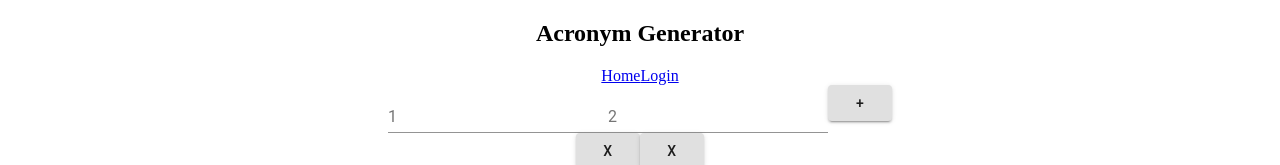
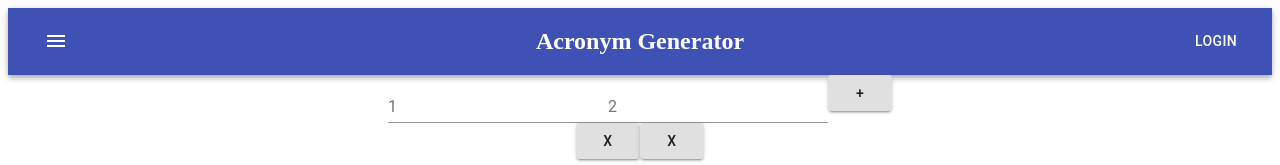
Before and after one commit to berg2043/Acronym-Generator, a React (Create React App) app: page / in a window 1280 px wide. Shown: the top 165 px of the page. Built offline with nearby package versions, Linux system fonts and the light colour scheme; no server answers.

Commit message:
Styled redundantly

```diff
--- a/src/components/Nav/Nav.js
+++ b/src/components/Nav/Nav.js
@@ -1,53 +1,177 @@
 import React from 'react';
 import { useSelector, useDispatch } from 'react-redux';
 import { useHistory } from 'react-router-dom';
+import { AppBar, Toolbar, IconButton, Menu, MenuItem, Typography, makeStyles, Button, Chip, Avatar } from '@material-ui/core';
+import MenuIcon from '@material-ui/icons/Menu';
+import FaceRounded from '@material-ui/icons/Face';
+
+// Material-ui styling
+const useStyles = makeStyles(theme=>({
+  menuButton: {
+      marginRight: theme.spacing(2),
+  },
+  title: {
+    flexGrow: 1,
+  },
+}));
 
 const Nav = () =>{
+  const classes = useStyles();
+  // State for menu button
+  const [anchorEl, setAnchorEl] = React.useState(null);
+  const [anchorE2, setAnchorE2] = React.useState(null);
+
+  // Handles menu opening
+  function handleMenu(event){
+    setAnchorEl(event.currentTarget)
+  }
+  function handleMenu2(event){
+    setAnchorE2(event.currentTarget)
+  }
+
+  // Handles clicking menu button
+  function handleClose(event, path){
+    setAnchorEl(null)
+    setAnchorE2(null)
+    if(path){
+      history.push(path);
+    }
+  }
+
   const user = useSelector(state=>state.username);
   const dispatch = useDispatch();
 
   const history = useHistory();
   return(
     <nav>
-      <h1>Acronym Generator</h1>
-      <a
-      href='/'
+      <AppBar position='static'>
+        <Toolbar>
+          <IconButton
+            onClick={handleMenu}
+            className={classes.menuButton}
+            color='inherit'
+          >
+            <MenuIcon/>
+          </IconButton>
+          <Menu
+            anchorEl={anchorEl}
+            anchorOrigin={{vertical: 'top', horizontal: 'left'}}
+            keepMounted
+            transformOrigin={{vertical: 'top', horizontal: 'left'}}
+            open={Boolean(anchorEl)}
+            onClose={(event)=>handleClose(event)}
+          >
+            <MenuItem
               onClick={
                 event=>{
-          event.preventDefault();
-          history.push('/');
+                  handleClose(event, '/');
                 }
               }
             >
               Home
-      </a>
-      <a
-      href='/favorites'
+            </MenuItem>
+            {
+              user.id?
+                <MenuItem
                   onClick={
                     event=>{
-          event.preventDefault();
-          history.push('/favorites');
+                      handleClose(event, '/favorites');
                     }
                   }
                 >
-        {user.id? 'Favorites':'Login'}
-      </a>
+                  Favorites
+                </MenuItem> :
+                ''
+            }
             {
               user.admin?
-          <a
-            href='/admin'
+                <MenuItem
                   onClick={
                     event=>{
-                event.preventDefault();
-                history.push('/admin');
+                      handleClose(event, '/admin');
                     }
                   }
                 >
                   Admin
-          </a>:
+                </MenuItem> :
                 ''
             }
-      {user.id? <button onClick={() => dispatch({ type: 'LOGOUT' })}>Log Out</button>: null}
+          </Menu>
+          <h1 className={classes.title}>
+            Acronym Generator
+          </h1>
+          {
+            user.id?
+              <>
+                <Chip
+                  avatar={<Avatar><FaceRounded/></Avatar>}
+                  label={user.username}
+                  clickable
+                  color="primary"
+                  onClick={handleMenu2}
+                />
+                <Menu
+                  anchorEl={anchorE2}
+                  anchorOrigin={{vertical: 'bottom', horizontal: 'left'}}
+                  keepMounted
+                  transformOrigin={{vertical: 'bottom', horizontal: 'left'}}
+                  open={Boolean(anchorE2)}
+                  onClose={(event)=>handleClose(event)}
+                >
+                  <MenuItem
+                    onClick={
+                      event=>{
+                        handleClose(event, '/');
+                      }
+                    }
+                  >
+                    Home
+                  </MenuItem>
+                    <MenuItem
+                      onClick={
+                        event=>{
+                          handleClose(event, '/favorites');
+                        }
+                      }
+                    >
+                      Favorites
+                    </MenuItem>
+                  {
+                    user.admin?
+                      <MenuItem
+                        onClick={
+                          event=>{
+                            handleClose(event, '/admin');
+                          }
+                        }
+                      >
+                        Admin
+                      </MenuItem> :
+                      ''
+                  }
+                  {
+                    user.id?
+                      <MenuItem onClick={() => dispatch({ type: 'LOGOUT' })}>
+                        Log Out
+                      </MenuItem>:
+                      null
+                  }
+                </Menu>
+              </>:
+              <Button
+              color="inherit"
+              onClick={
+                event=>{
+                  handleClose(event, '/favorites');
+                }
+              }
+            >
+              Login
+            </Button>
+          }
+        </Toolbar>
+      </AppBar>
+
     </nav>
   );
 };
```
Lines whose indentation alone changed are shown as unchanged.
